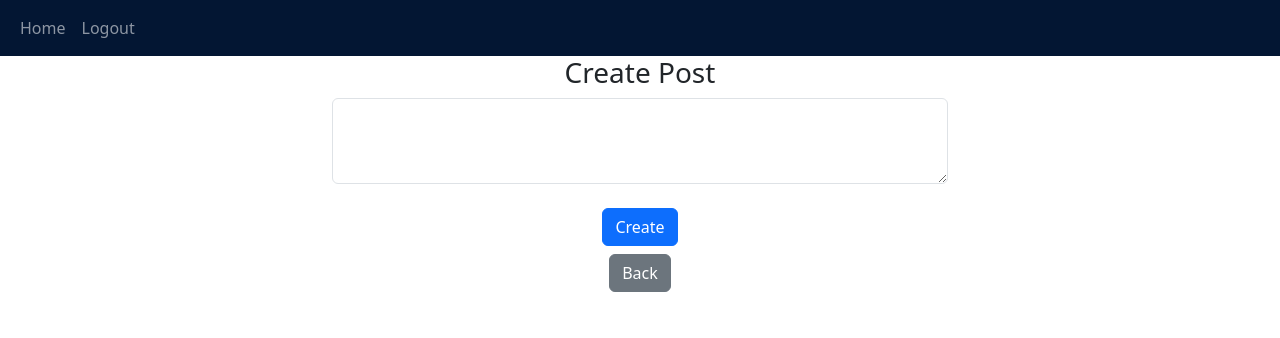
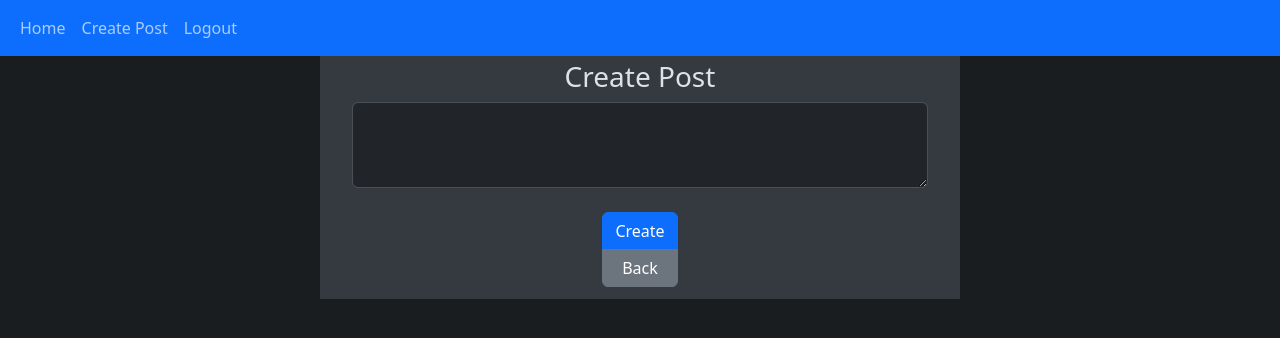
Before and after one commit to GabrUelRodrigues/python_flask_blog, a Flask app: page /create-post in a window 1280 px wide. Shown: the top 338 px of the page. Run offline with Flask 3, Linux system fonts and the light colour scheme; the visitor is signed in with stand-in values (Sample User, id 1).

Commit message:
Visual Overhaul

```diff
--- a/website/templates/base.html
+++ b/website/templates/base.html
@@ -7,9 +7,9 @@
 	<link rel="icon" type="image/x-icon" href="../static/images/favicon.png">
 	<title>{% block title %}Title{% endblock title %}</title>
 </head>
-<body>
-	<header>
-		<nav class="navbar navbar-expand-lg bg-primary-subtle" data-bs-theme="dark">
+<body class="bg-dark-subtle" data-bs-theme="dark">
+	<header class="fixed-top">
+		<nav class="navbar navbar-expand-lg bg-primary">
 			<div class="container-fluid">
 				<button class="navbar-toggler" type="button" data-bs-toggle="collapse" data-bs-target="#navbarSupportedContent" aria-controls="navbarSupportedContent" aria-expanded="false" aria-label="Toggle navigation">
 					<span class="navbar-toggler-icon"></span>
@@ -20,6 +20,9 @@
 							<a class="nav-link" href="/home">Home</a>
 						</li>
 						{% if user.is_authenticated %}
+							<li class="nav-item">
+								<a class="nav-link" href="/create-post">Create Post</a>
+							</li>
 							<li class="nav-item">
 								<a class="nav-link" href="/logout">Logout</a>
 							</li>
@@ -35,9 +38,7 @@
 				</div>
 			</div>
 		</nav>
-	</header>
-
-	<main>
+		<div class="opacity-75">
 			{% with messages = get_flashed_messages(with_categories=true) %}
 				{% if messages %}
 					{% for category, message in messages %}
@@ -60,8 +61,11 @@
 					{% endfor %}
 				{% endif %}
 			{% endwith %}
+		</div>
+	</header>
 
-		<div class="container w-50">
+	<main>
+		<div class="container w-50 h-100 bg-light-subtle mt-5 px-4 py-1">
 			{% block content %}Content{% endblock content %}
 		</div>
 	</main>
--- a/website/templates/create_post.html
+++ b/website/templates/create_post.html
@@ -2,14 +2,16 @@
 {% block title %}Create Post{% endblock title %}
 
 {% block content %}
+	<div class="m-2">
 		<form method="POST">
 			<h3 align="center">Create Post</h3>
 			<textarea class="form-control mb-4" id="exampleFormControlTextarea1" name="text" rows="3"></textarea>
 			<div align="center">
+				<div class="btn-group-vertical" role="group">
 					<button type="submit" class="btn btn-primary">Create</button>
+					<a href="/home" class="btn btn-secondary">Back</a>
+				</div>
 			</div>
 		</form>
-<div class="my-2" align="center">
-	<a href="/home"><button type="button" class="btn btn-secondary">Back</button></a>
 	</div>
 {% endblock content %}
--- a/website/templates/home.html
+++ b/website/templates/home.html
@@ -3,6 +3,6 @@
 
 {% block footer %}
 	<div class="my-2" align="center">
-		<a href="/create-post"><button type="button" class="btn btn-lg btn-primary">Create Post</button></a>
+		<a href="/create-post" class="btn btn-primary">Create Post</a>
 	</div>
 {% endblock footer %}
--- a/website/templates/login.html
+++ b/website/templates/login.html
@@ -2,6 +2,7 @@
 {% block title %}Login{% endblock title %}
 
 {% block content %}
+	<div class="m-2">
 		<form method="POST">
 			<h3 align="center">Login</h3>
 			<div class="form-group">
@@ -12,6 +13,9 @@
 				<label for="password">Password</label>
 				<input type="password" class="form-control mb-4" id="password" name="password">
 			</div>
+			<div align="center">
 				<button type="submit" class="btn btn-primary">Login</button>
+			</div>
 		</form>
+	</div>
 {% endblock content %}
--- a/website/templates/posts.html
+++ b/website/templates/posts.html
@@ -5,6 +5,6 @@
 
 {% block footer %}
 	<div class="my-2" align="center">
-		<a href="/home"><button type="button" class="btn btn-secondary">Back</button></a>
+		<a href="/home" class="btn btn-secondary">Back</a>
 	</div>
 {% endblock footer %}
--- a/website/templates/sign_up.html
+++ b/website/templates/sign_up.html
@@ -2,6 +2,7 @@
 {% block title %}Sign Up{% endblock title %}
 
 {% block content %}
+	<div class="m-2">
 		<form method="POST">
 			<h3 align="center">Sign Up</h3>
 			<div class="form-group">
@@ -20,6 +21,9 @@
 				<label for="password2">Confirm Password</label>
 				<input type="password" class="form-control mb-4" id="password2" name="password2">
 			</div>
+			<div align="center">
 				<button type="submit" class="btn btn-primary">Sign Up</button>
+			</div>
 		</form>
+	</div>
 {% endblock content %}
```
Lines whose indentation alone changed are shown as unchanged.
